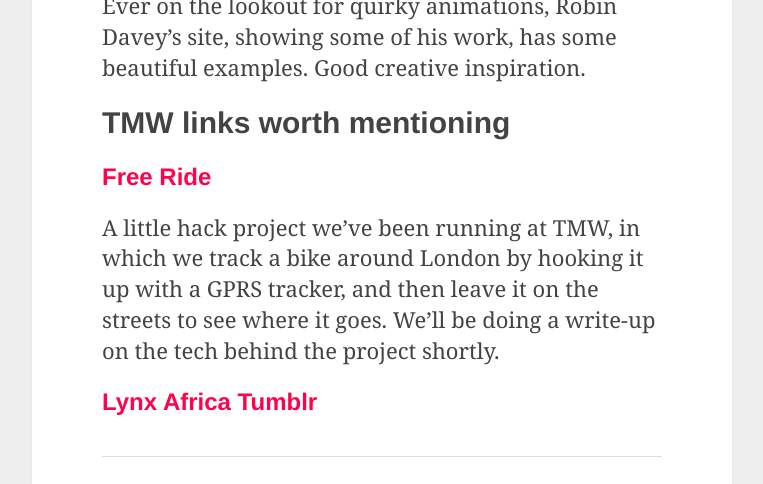
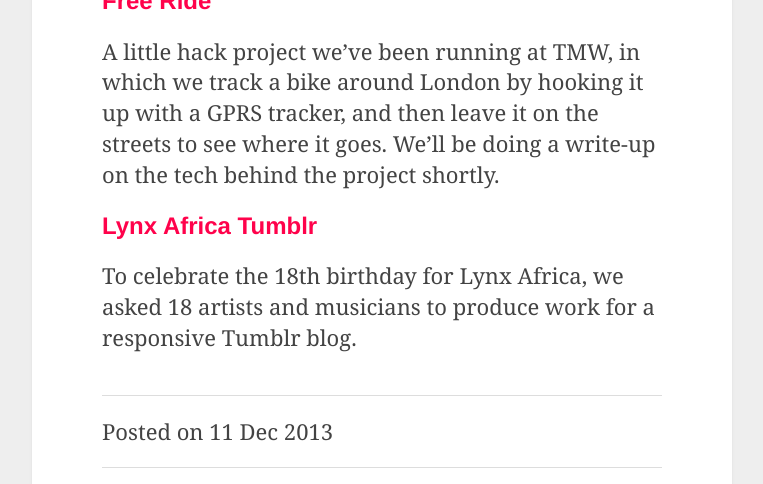
Before and after one commit to tmwagency/labs-blog, a Jekyll site: the page built from _posts/2013-12-11-really-good-hyperlinks.md, in a window 1280 px wide and 900 px high, scrolled down 2296 px, cut to the strip 0-484 px from the top of the window. Shown: the whole strip, without its empty margins (258-1021 px from the left). Built offline with Jekyll 4.4.1, drawn with Linux system fonts in a browser that asks for light colours; some web fonts are replaced; Markdown is read by kramdown in place of the engine named in the settings; a script that is not in the unit is left out; comment, search, counter and statistics services are not loaded; some of the changed text lies outside the part shown.

Commit message:
Pushing up really good links page

```diff
--- a/_posts/2013-12-11-really-good-hyperlinks.md
+++ b/_posts/2013-12-11-really-good-hyperlinks.md
@@ -55,3 +53,4 @@
 A little hack project we've been running at TMW, in which we track a bike around London by hooking it up with a GPRS tracker, and then leave it on the streets to see where it goes.  We'll be doing a write-up on the tech behind the project shortly.
 
 ### [Lynx Africa Tumblr](http://lynxafrica18.tumblr.com/)
+To celebrate the 18th birthday for Lynx Africa, we asked 18 artists and musicians to produce work for a responsive Tumblr blog.
```
Also changed, not shown: other parts of _posts/2013-12-11-really-good-hyperlinks.md (+2 -4 lines), 5 other files.
